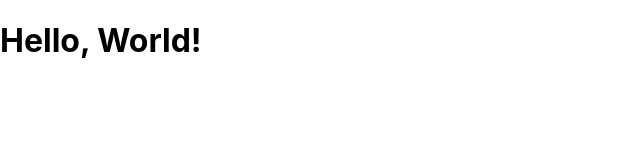
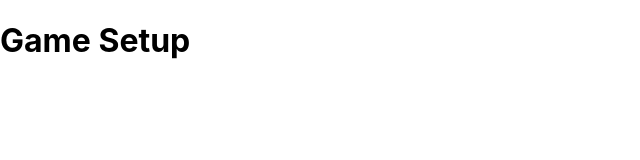
Before and after one commit to atos-reshape/atos, a React (Create React App) app in the folder web/: page / in a window 1280 px wide. Shown: the top 160 px of the page, without its empty margins (0-640 px from the left). Built offline with nearby package versions, Linux system fonts and the light colour scheme.

Commit message:
feat: testing linting issues

```diff
--- a/web/package.json
+++ b/web/package.json
@@ -10,13 +10,13 @@
     "@typescript-eslint/eslint-plugin": "^5.11.0",
     "@typescript-eslint/parser": "^5.11.0",
     "eslint": "^8.8.0",
-    "eslint-config-prettier": "^8.3.0",
     "eslint-plugin-import": "^2.25.4",
     "eslint-plugin-prettier": "^4.0.0",
     "eslint-plugin-react-hooks": "^4.3.0",
     "prettier": "^2.5.1",
     "react": "^17.0.2",
     "react-dom": "^17.0.2",
+    "react-router-dom": "^6.2.2",
     "react-scripts": "^5.0.0",
     "typescript": "^4.5.5"
   },
@@ -38,5 +38,8 @@
       "last 1 firefox version",
       "last 1 safari version"
     ]
+  },
+  "devDependencies": {
+    "eslint-config-prettier": "^8.5.0"
   }
 }
--- a/web/src/App.tsx
+++ b/web/src/App.tsx
@@ -1,3 +1,12 @@
+import { BrowserRouter as Router, Routes, Route } from 'react-router-dom';
+import GameSetup from './components/GameSetup/GameSetup';
+
 export default function App(): JSX.Element {
-  return <h1>Hello, World!</h1>;
+  return (
+    <Router>
+      <Routes>
+        <Route path="/" element={<GameSetup />} />
+      </Routes>
+    </Router>
+  );
 }
--- /dev/null
+++ b/web/src/components/GameSetup/GameSetup.tsx
@@ -0,0 +1,9 @@
+import React from 'react';
+
+export default function GameSetup(): JSX.Element {
+  return (
+    <>
+      <h1>Game Setup</h1>
+    </>
+  );
+}
```
Also changed, not shown: 2 other files (tests, documents, lock files or other folders).
